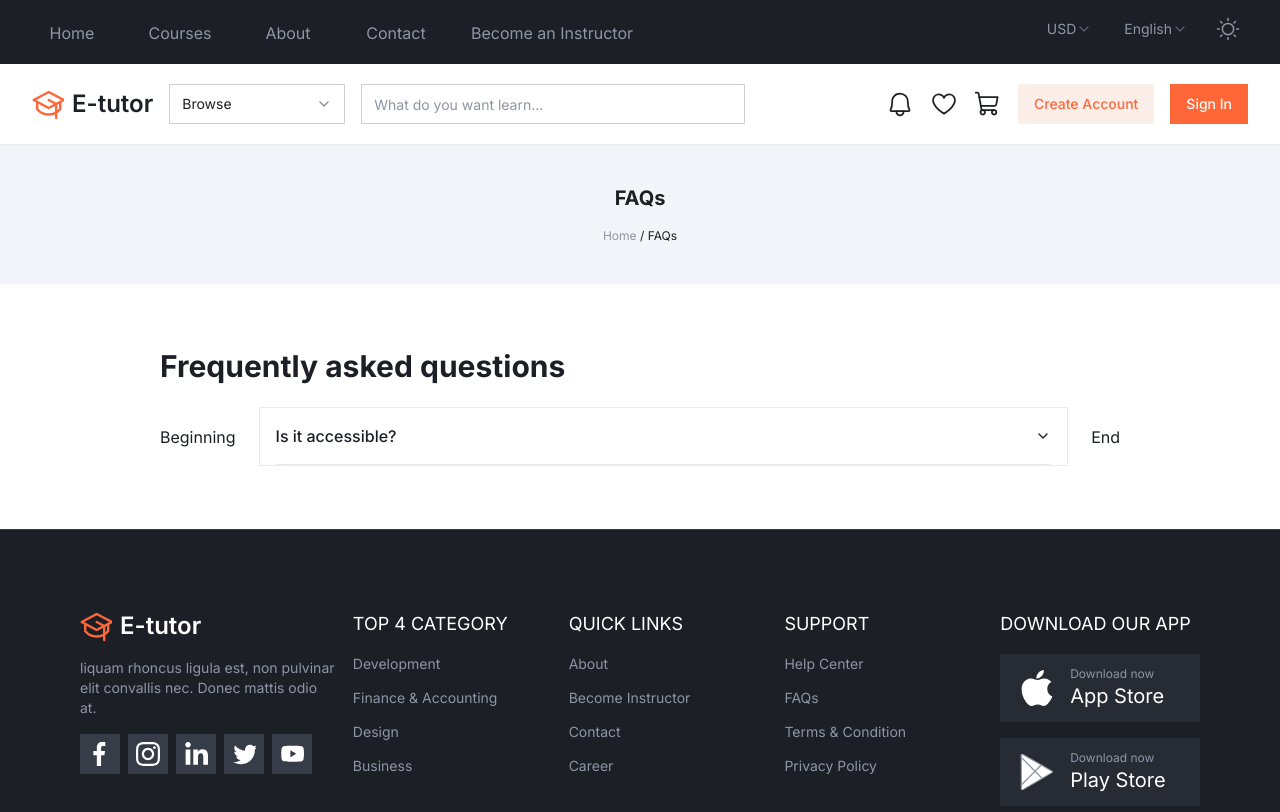
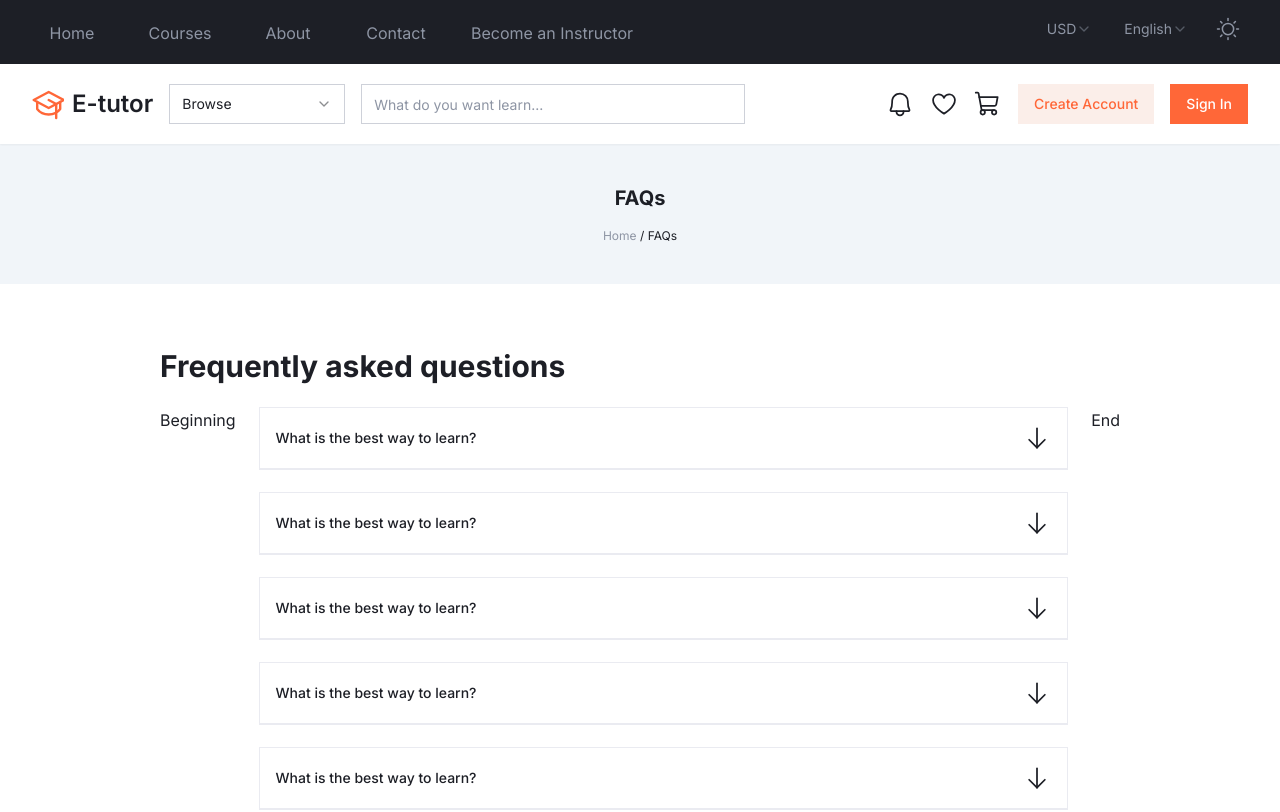
Before and after one commit to lmsGenie/lms-app, a Next.js app: page /faq in a window 1280 px wide. Shown: the top 812 px of the page. Built offline with nearby package versions, Linux system fonts and the light colour scheme.

Commit message:
feat: implement faq accordion as per the design

```diff
--- a/src/app/(main)/faq/page.tsx
+++ b/src/app/(main)/faq/page.tsx
@@ -1,4 +1,5 @@
 import React from "react";
+import { FAQS } from "@/sampledata.ts";
 
 import {
   Accordion,
@@ -6,6 +7,7 @@ import {
   AccordionItem,
   AccordionTrigger,
 } from "@/components/ui/accordion.tsx";
+import Icon from "@/components/icon/Icon.tsx";
 
 const page = () => (
   <main>
@@ -24,20 +26,24 @@ const page = () => (
         {/* Add a select menu */}
         {/* <select name="" id=""></select> */}
       </div>
-      <div className="flex flex-wrap items-center justify-between space-x-6">
+      <div className="flex flex-wrap items-start justify-between space-x-6">
         <div>Beginning</div>
         <div className="flex-1">
-          <Accordion
-            type="single"
-            collapsible
-            className="px-4 outline outline-1 outline-gray-100"
-          >
-            <AccordionItem value="item-1">
-              <AccordionTrigger>Is it accessible?</AccordionTrigger>
-              <AccordionContent>
-                Yes. It adheres to the WAI-ARIA design pattern.
-              </AccordionContent>
-            </AccordionItem>
+          <Accordion type="single" collapsible className="space-y-6">
+            {FAQS.map((faq) => (
+              <AccordionItem
+                value={faq.id}
+                key={faq.id}
+                className="outline outline-1 outline-gray-100 data-[state=open]:shadow-md"
+              >
+                <AccordionTrigger className="px-4 text-sm data-[state=open]:bg-black data-[state=open]:text-white">
+                  {faq.question} <Icon id="ArrowDown" />
+                </AccordionTrigger>
+                <AccordionContent className="px-4 pt-4 text-gray-600">
+                  {faq.answer}
+                </AccordionContent>
+              </AccordionItem>
+            ))}
           </Accordion>
         </div>
         <div>End</div>
--- a/src/components/ui/accordion.tsx
+++ b/src/components/ui/accordion.tsx
@@ -2,7 +2,6 @@
 
 import * as React from "react"
 import * as AccordionPrimitive from "@radix-ui/react-accordion"
-import { ChevronDown } from "lucide-react"
 
 import { cn } from "@/lib/utils"
 
@@ -34,7 +33,6 @@ const AccordionTrigger = React.forwardRef<
       {...props}
     >
       {children}
-      <ChevronDown className="h-4 w-4 shrink-0 transition-transform duration-200" />
     </AccordionPrimitive.Trigger>
   </AccordionPrimitive.Header>
 ))
--- a/src/sampledata.ts
+++ b/src/sampledata.ts
@@ -574,21 +574,24 @@ export const courses: ICoursePartial[] = [
   },
 ];
 
-export const faqs = [
+export const FAQS = [
   {
     id: "1",
     question: "What is the best way to learn?",
-    answer: "The best way to learn is to practice and practice.",
+    answer:
+      "Lorem, ipsum dolor sit amet consectetur adipisicing elit. Sit, maxime! Praesentium, adipisci. Eos vitae ea corporis dolorem debitis id voluptates.",
   },
   {
     id: "2",
     question: "What is the best way to learn?",
-    answer: "The best way to learn is to practice and practice.",
+    answer:
+      "Lorem ipsum dolor sit, amet consectetur adipisicing elit. Consectetur cumque ratione accusamus. Magnam non adipisci veniam necessitatibus nobis esse vel fuga, error dolor quaerat inventore labore sequi rerum ullam earum?",
   },
   {
     id: "3",
     question: "What is the best way to learn?",
-    answer: "The best way to learn is to practice and practice.",
+    answer:
+      "Lorem, ipsum dolor sit amet consectetur adipisicing elit. In iste dolorem illum quasi assumenda vero esse laudantium, culpa magni, alias aliquid doloremque, explicabo nisi accusamus ab ipsum.",
   },
   {
     id: "4",
```
